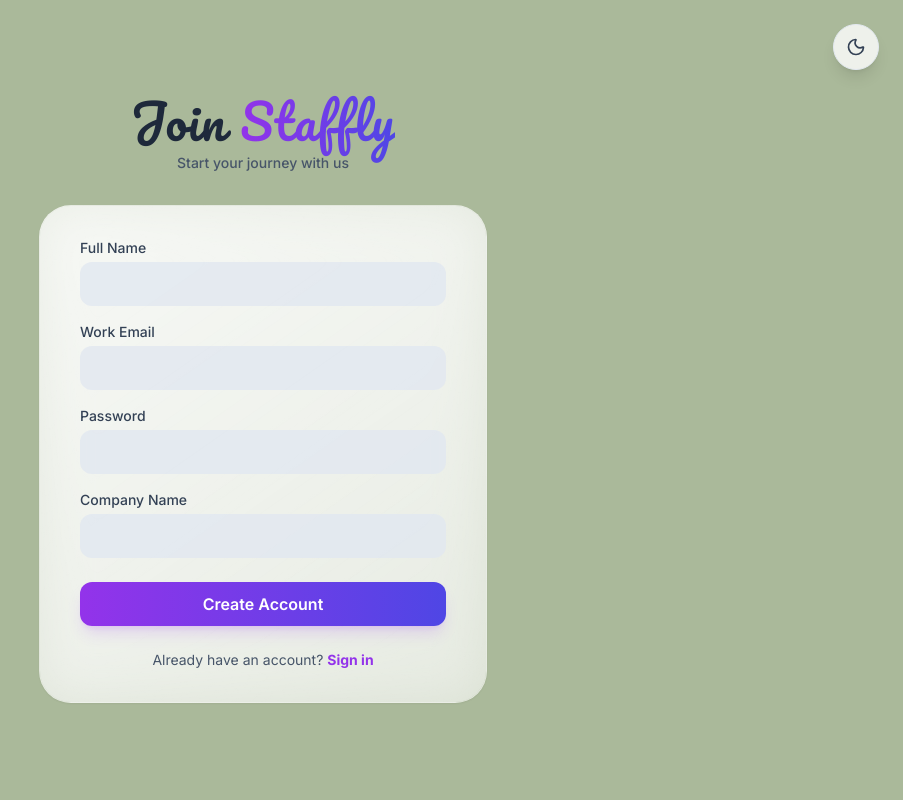
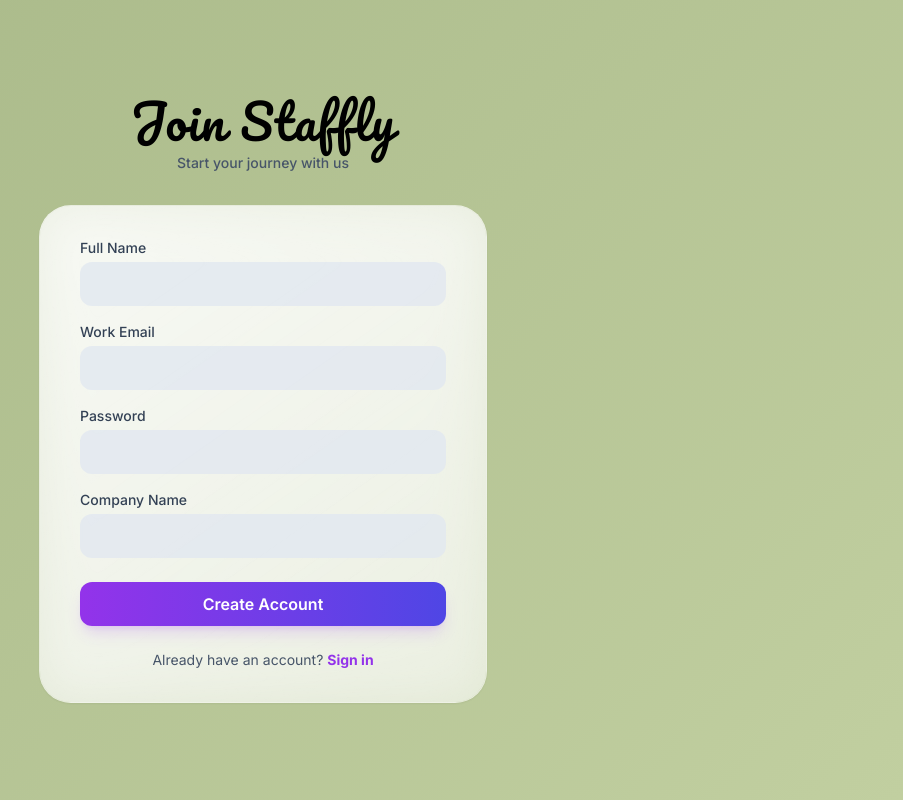
Before and after one commit to pranshu423/Staffly, a React (Vite) app in the folder client/: page /register in a window 1280 px wide. Shown: the whole page, without its empty margins (377-1280 px from the left). Built offline with nearby package versions, Linux system fonts and the light colour scheme.

Commit message:
Remove Theme Toggle from Register Page

```diff
--- a/client/src/pages/Register.tsx
+++ b/client/src/pages/Register.tsx
@@ -5,7 +5,6 @@
 import { Button } from '../components/ui/Button';
 import axios from 'axios';
 import { motion } from 'framer-motion';
-import ThemeToggle from '../components/ThemeToggle';
 
 const Register = () => {
     const [name, setName] = useState('');
@@ -41,12 +40,7 @@
     };
 
     return (
-        <div className="min-h-screen bg-[#AAB99A] flex flex-col justify-center py-12 sm:px-6 lg:px-8 relative overflow-hidden transition-colors duration-500">
-            {/* Theme Toggle */}
-            <div className="absolute top-6 right-6 z-50">
-                <ThemeToggle />
-            </div>
-
+        <div className="min-h-screen bg-sage-gradient dark:bg-slate-900 flex flex-col justify-center py-12 sm:px-6 lg:px-8 relative overflow-hidden transition-colors duration-500">
             <motion.div
                 initial={{ opacity: 0, scale: 0.95 }}
                 animate={{ opacity: 1, scale: 1 }}
@@ -54,8 +48,8 @@
                 className="sm:mx-auto sm:w-full sm:max-w-md relative z-10"
             >
                 <div className="text-center mb-8">
-                    <h2 className="text-5xl font-['Pacifico'] font-normal text-slate-800 dark:text-slate-100 tracking-wide mb-2">
-                        Join <span className="text-transparent bg-clip-text bg-gradient-to-r from-purple-600 to-indigo-600 dark:from-purple-400 dark:to-indigo-400">Staffly</span>
+                    <h2 className="text-5xl font-['Pacifico'] font-normal text-black dark:text-white tracking-wide mb-2">
+                        Join Staffly
                     </h2>
                     <p className="mt-2 text-sm text-slate-600 dark:text-slate-400 font-medium">
                         Start your journey with us
```
